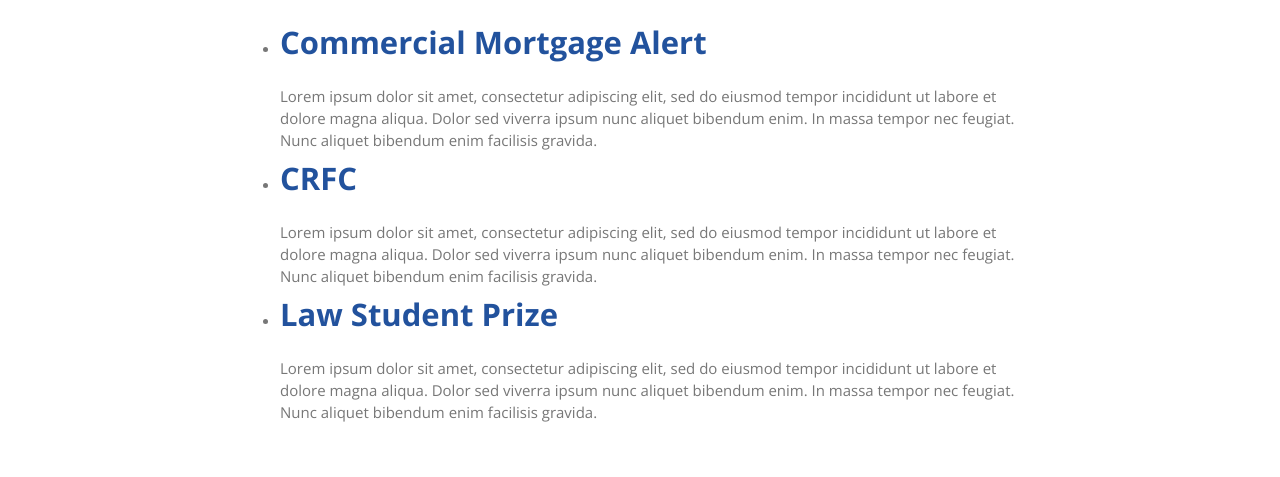
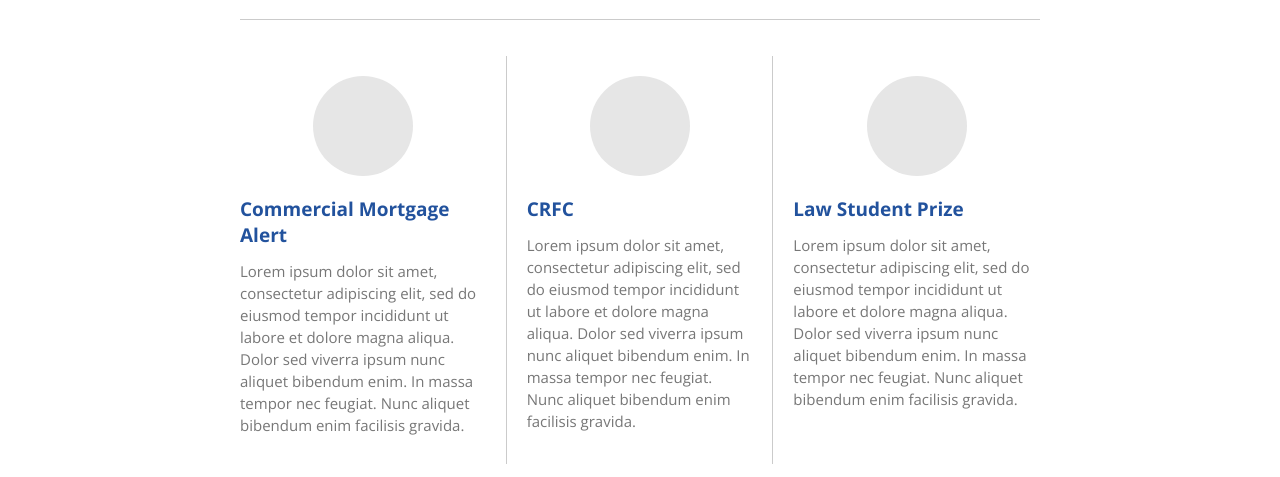
Before and after one commit to jlcolema/lawu, a website: page dist/html/page-one.html in a window 1280 px wide. Shown: the part 156-633 px from the top of the page. Drawn offline with nearby package versions, Linux system fonts and the light colour scheme.

Commit message:
New pages.

```diff
--- a/src/scss/common/_baseline.scss
+++ b/src/scss/common/_baseline.scss
@@ -15,6 +15,7 @@
 	-webkit-text-size-adjust: 100%;
 	-ms-text-size-adjust: 100%;
 	box-sizing: border-box;
+	background: $color-gray-10;
 
 }
 
--- a/src/scss/layouts/_main.scss
+++ b/src/scss/layouts/_main.scss
@@ -367,6 +367,8 @@
 
 				.location__thanks {
 
+					width: 100%;
+					max-width: 400px;
 					margin: 3.6rem 0 0 0;
 					padding: 2.6rem;
 					background: $color-gray-10;
@@ -495,3 +497,93 @@
 								color: $color-primary-gray;
 
 							}
+
+		/* Highlights */
+
+		.highlights {}
+
+			.highlights__inner-wrap {}
+
+				.highlights__list {
+
+					margin: 0;
+					padding: 0;
+					list-style: none;
+
+					@media screen and (min-width: 700px) {
+
+						display: flex;
+						flex-direction: row;
+						flex-wrap: wrap;
+						justify-content: space-between;
+						align-items: stretch;
+						align-content: flex-start;
+
+					}
+
+				}
+
+					.highlights__item {
+
+						padding: 20px 0;
+						border-bottom: 1px solid $color-gray-20;
+
+						@media screen and (min-width: 700px) {
+
+							width: 33.333333333%;
+							padding: 20px;
+							border-bottom: none;
+							border-right: 1px solid $color-gray-20;
+
+						}
+
+						&:first-of-type {
+
+							padding-left: 0;
+
+						}
+
+						&:last-of-type {
+
+							padding-right: 0;
+							border: none;
+
+						}
+
+					}
+
+						.highlights__title {
+
+							margin: 0 0 1.2rem 0;
+							font-size: 1.9rem;
+							line-height: 1.368421053; /* 26 */
+
+							&:before {
+
+								content: "";
+								display: block;
+								width: 100px;
+								height: 100px;
+								margin: 0 auto 20px auto;
+								background: $color-gray-10;
+								border-radius: 50%;
+
+							}
+
+						}
+
+						.highlights__detail {}
+
+		.bio {}
+
+			.bio__inner-wrap {}
+
+				.bio__affiliations {
+
+					margin: 0 0 0.8rem 0;
+					font-size: 1.5rem;
+					line-height: 1.466666667; /* 22 */
+
+				}
+
+				.bio__detail {}
```
Also changed, not shown: dist/html/assets/css/screen.css, dist/html/page-one.html, dist/html/resources.html, dist/html/speakers/speaker.html.
